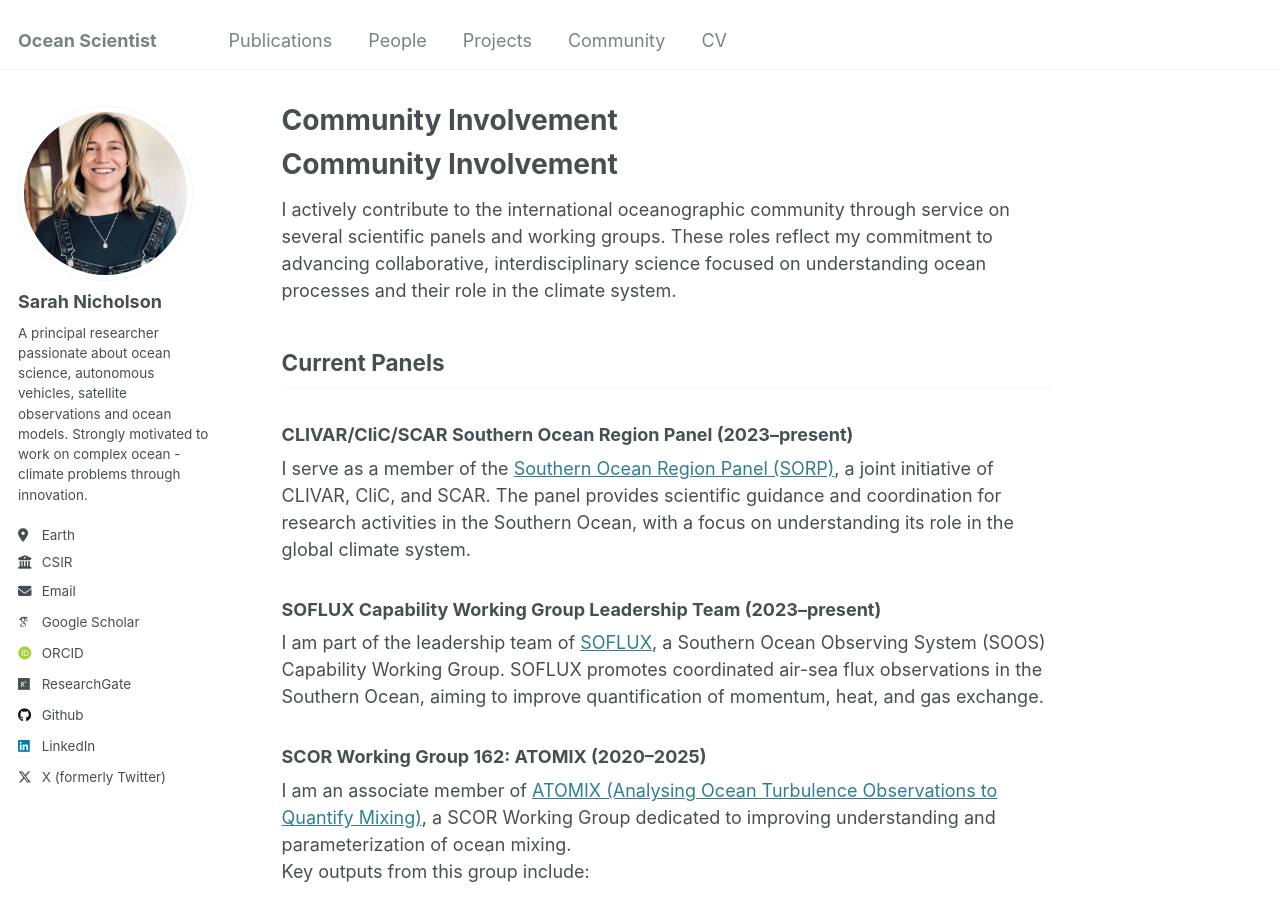
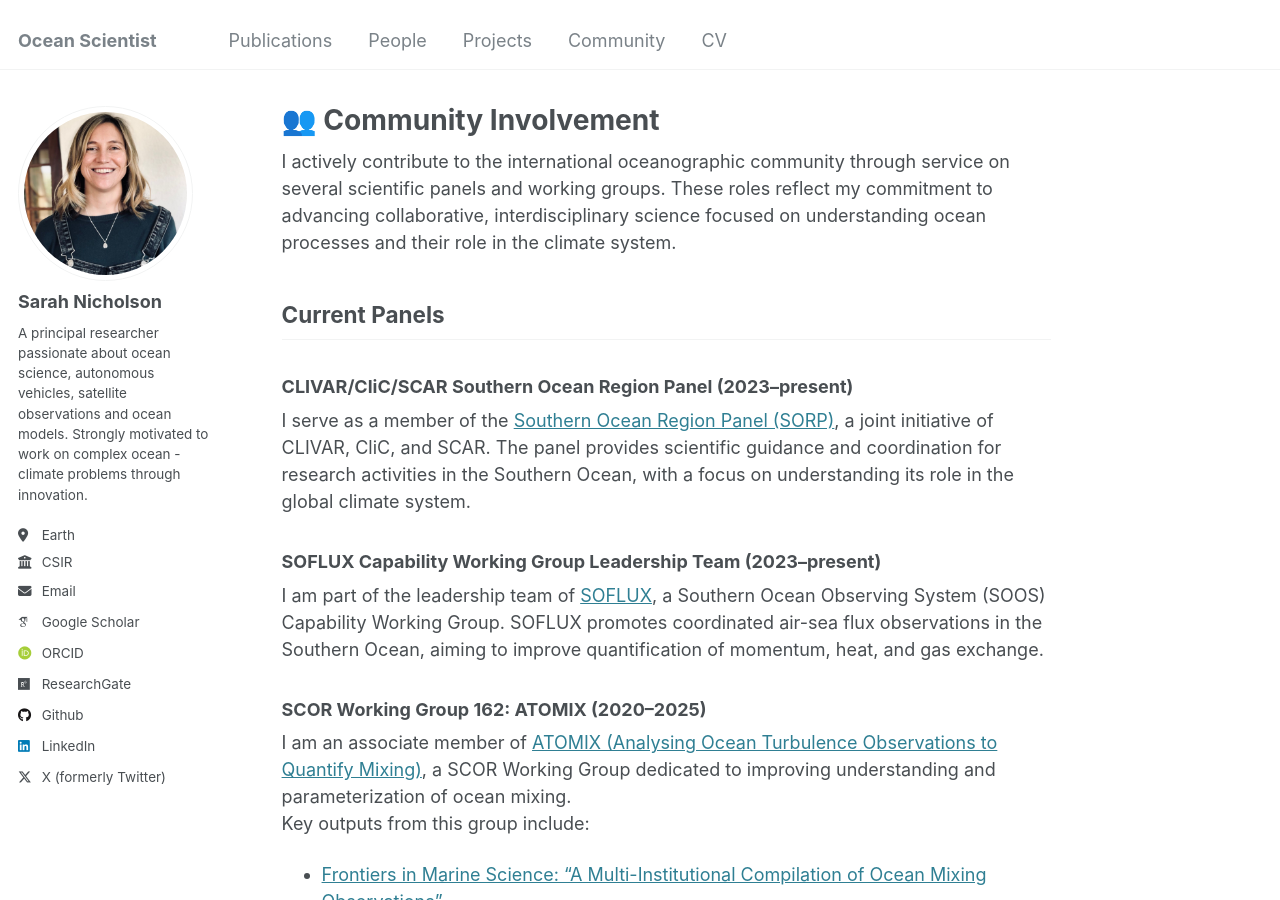
Before and after one commit to sarahnicholson/sarahnicholson.github.io, a Jekyll site: the page built from _pages/community.md, in a window 1280 px wide and 900 px high. Built offline with Jekyll 4.4.1, drawn with Linux system fonts in a browser that asks for light colours; some web fonts are replaced; our own code applies the rules of GitHub Pages for plain Markdown files; part of the change alters nothing that is shown.

Commit message:
Update community.md

```diff
--- a/_pages/community.md
+++ b/_pages/community.md
@@ -1,5 +1,8 @@
-
-# Community Involvement
+---
+layout: single
+permalink: /community/
+title: "👥 Community Involvement"
+---
 
 I actively contribute to the international oceanographic community through service on several scientific panels and working groups. These roles reflect my commitment to advancing collaborative, interdisciplinary science focused on understanding ocean processes and their role in the climate system.
 
```
